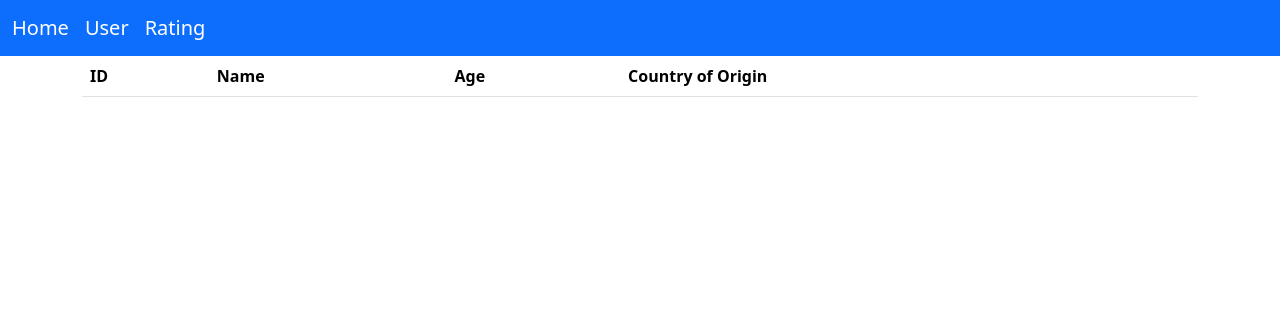
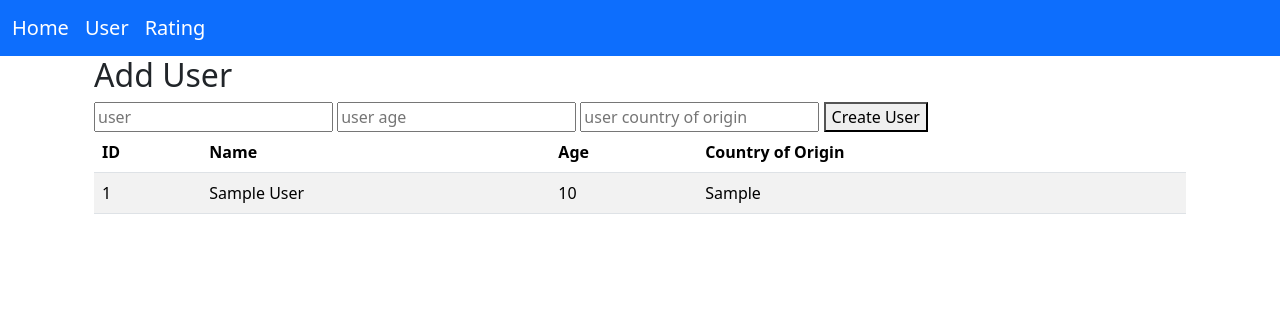
Before and after one commit to brubee/webfejlesztes_project, a Django app: page /users in a window 1280 px wide. Shown: the top 316 px of the page. Run offline with Django 4.2, Linux system fonts and the light colour scheme; tables that the repository leaves empty hold one stand-in row (values such as "Sample post"); lists and menus that the app fills with data are empty; some libraries are stand-ins or nearby versions.

Commit message:
Updated project with adding users and ratings (wip)

```diff
--- a/web_proj/website/templates/users.html
+++ b/web_proj/website/templates/users.html
@@ -18,7 +18,18 @@
     </div>
 </nav>
 <body>
-    <div class="container">
+<div class="container">
+    <div class="container" id="forms">
+        <h2>Add User</h2>
+        <form method="post">
+            {% csrf_token %}
+            <input type="text"  name="user" placeholder="user">
+            <input type="number" name="age" placeholder="user age">
+            <input type="text" name="country" placeholder="user country of origin">
+            <button type="submit", name="createUser">Create User</button>
+        </form>
+    </div>
+    <div class="container" id="table">
     <div class="table-responsive">
     <table class="table table-striped">
         <thead>
@@ -30,10 +41,18 @@
             </tr>
         </thead>
         <tbody>
-
+        {% for item in data %}
+            <tr>
+                <td>{{ item.id }}</td>
+                <td>{{ item.name }}</td>
+                <td>{{ item.age }}</td>
+                <td>{{ item.countryOfOrigin }}</td>
+            </tr>
+        {% endfor %}
         </tbody>
     </table>
     </div>
     </div>
+</div>
 </body>
 </html>
--- a/web_proj/website/views.py
+++ b/web_proj/website/views.py
@@ -2,8 +2,6 @@
 from django.http import HttpResponseRedirect
 from django.urls import reverse
 from .models import User, Rating
-
-# Create your views here.
 
 
 def home(request):
@@ -11,11 +9,24 @@
 
 
 def users(request):
-    return render(request, 'users.html')
+    if request.method == 'POST' and 'createUser' in request.POST:
+        User.objects.create(name=request.POST.get('name'), age=request.POST.get('age'),
+                            countryOfOrigin=request.POST.get('countryOfOrigin'))
+        return HttpResponseRedirect(reverse("users"))
+    return render(request, 'users.html', {'data': User.objects.all()})
 
 
 def rating(request):
-    return render(request, 'rating.html')
+    if request.method == 'POST' and 'createRating' in request.POST:
+        if User.objects.filter(id=request.POST.get('user')).count() == 0:
+            print("User doesn't exist")
+            return HttpResponseRedirect(reverse("rating"))
+        Rating.objects.create(userId=User.objects.filter(id=request.POST.get('userId'))[0],
+                              title=request.POST.get('title'),
+                              opinion=request.POST.get('opinion'),
+                              rating=request.POST.get('rating'))
+        return HttpResponseRedirect(reverse("rating"))
+    return render(request, 'rating.html', {'data': Rating.objects.all()})
 
 
 def addUserTest(request):
```
Also changed, not shown: web_proj/website/templates/rating.html (+23 -2 lines).
